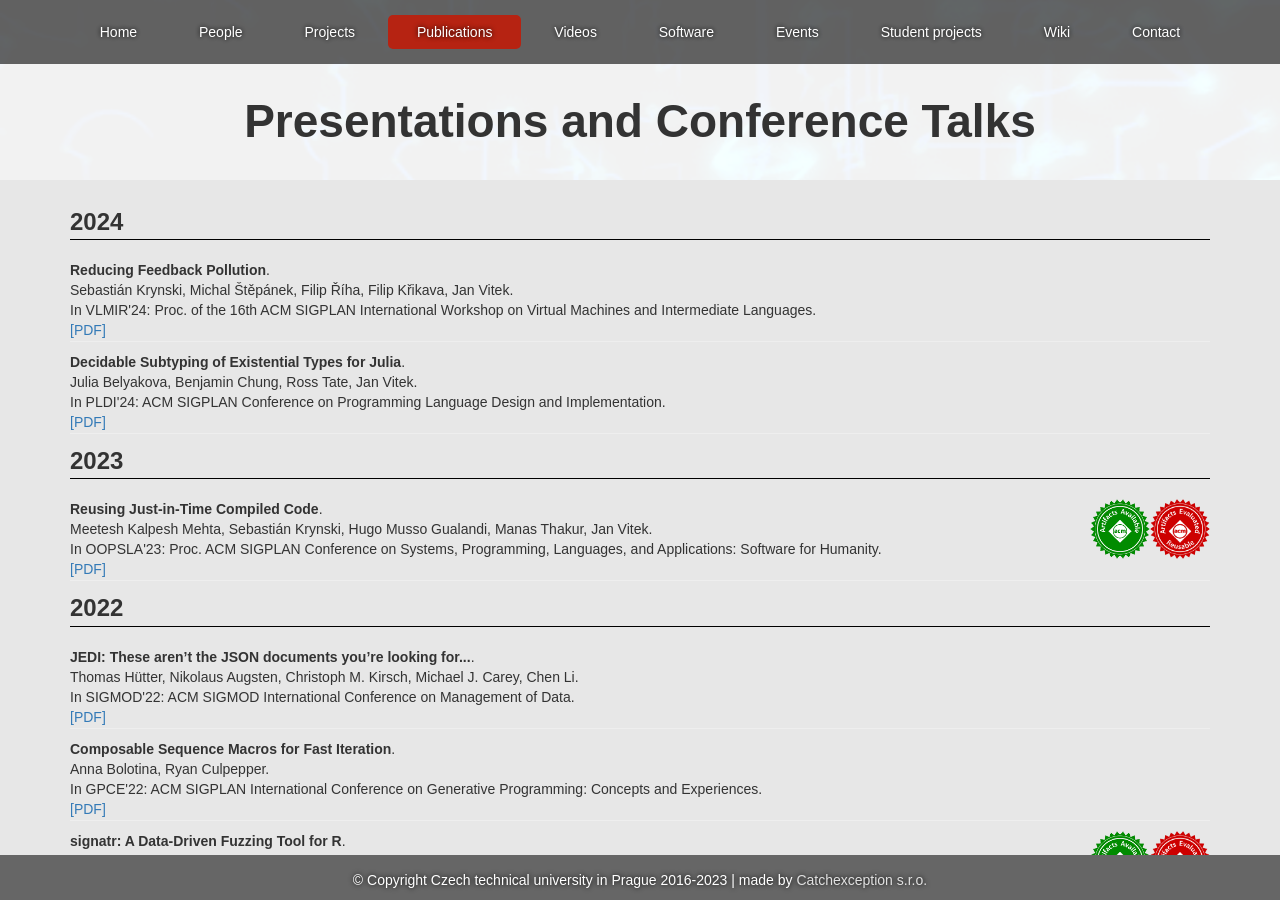
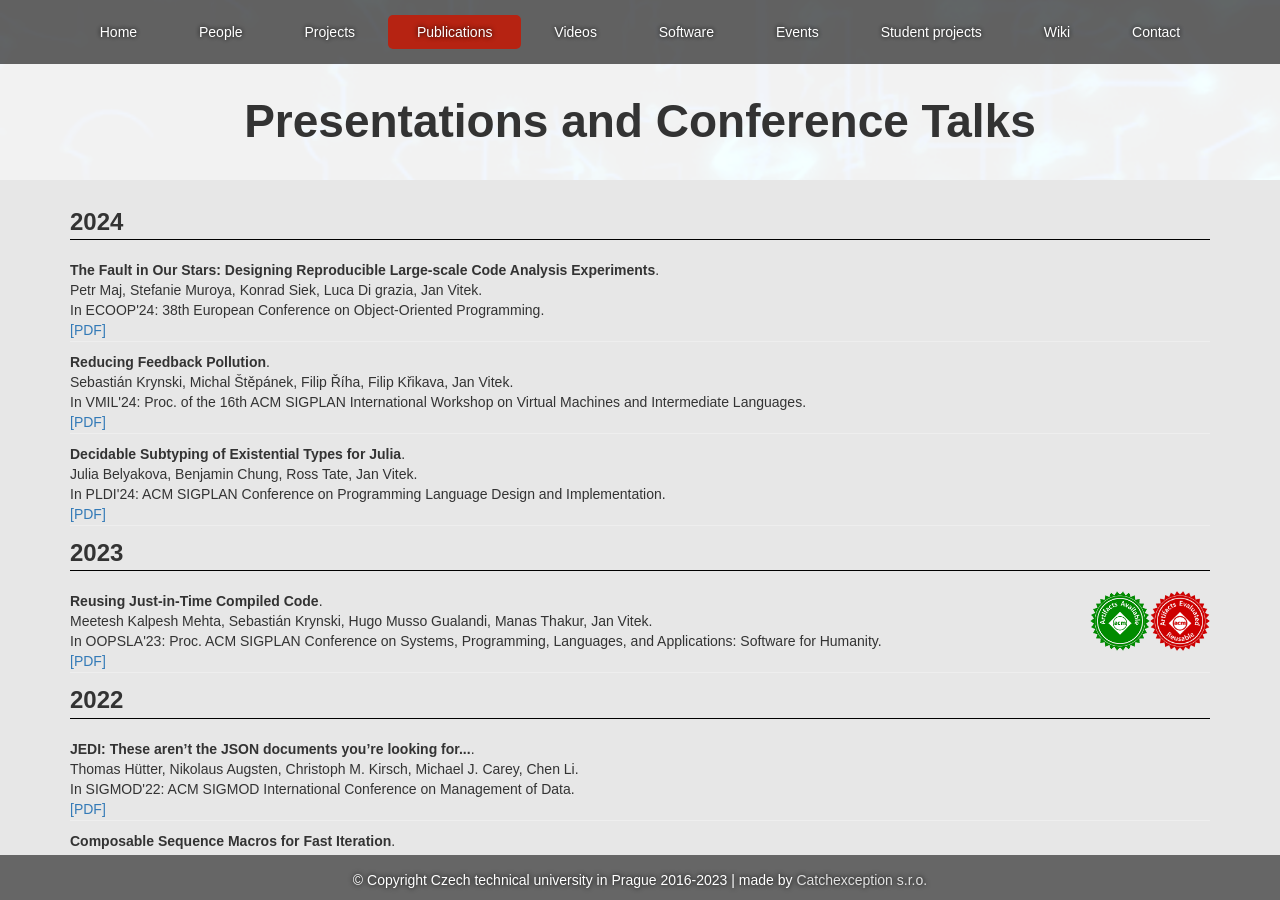
Before and after one commit to PRL-PRG/prl-prg.github.io, a Jekyll site: the page built from publications.md, in a window 1280 px wide and 900 px high. Built offline with Jekyll 4.4.1, drawn with Linux system fonts in a browser that asks for light colours.

Commit message:
Add The Fault in Our Stars publication

```diff
--- a/publications.md
+++ b/publications.md
@@ -14,10 +14,23 @@ publications:
 
 ##### 2024 #####
  - year: 2024
+   title: "The Fault in Our Stars: Designing Reproducible Large-scale Code Analysis Experiments"
+   authors: "Petr Maj, Stefanie Muroya, Konrad Siek, Luca Di grazia, Jan Vitek"
+   publication: "38th European Conference on Object-Oriented Programming"
+   short_publication: "ECOOP'24"
+   links:
+   - text: PDF
+     link: https://doi.org/10.4230/LIPIcs.ECOOP.2024.27
+   grants:
+   - ELE
+   - BC
+   - EXPRO
+
+ - year: 2024
    title: Reducing Feedback Pollution
    authors: "Sebastián Krynski, Michal Štěpánek, Filip Říha, Filip Křikava, Jan Vitek"
    publication: "Proc. of the 16th ACM SIGPLAN International Workshop on Virtual Machines and Intermediate Languages"
-   short_publication: "VLMIR'24"
+   short_publication: "VMIL'24"
    links:
    - text: PDF
      link: https://dl.acm.org/doi/pdf/10.1145/3689490.3690404
```
